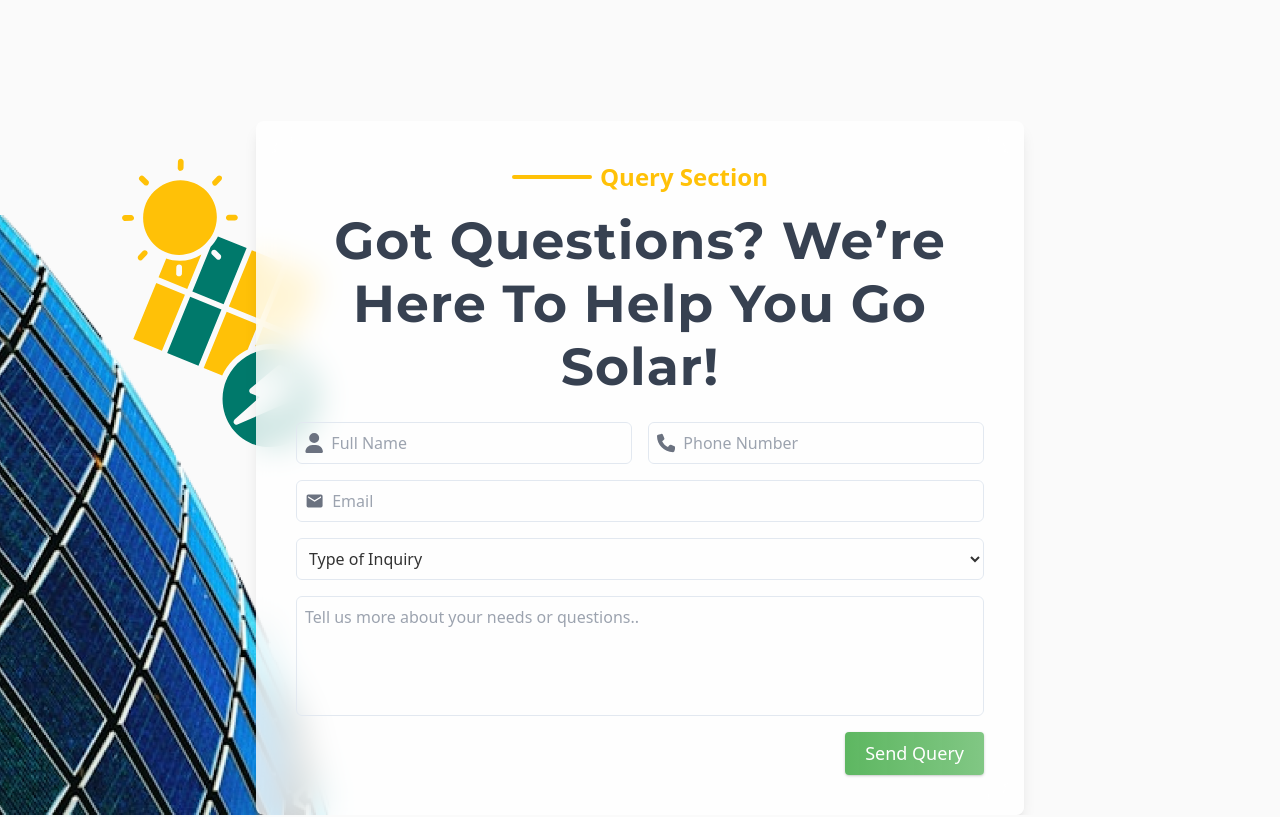
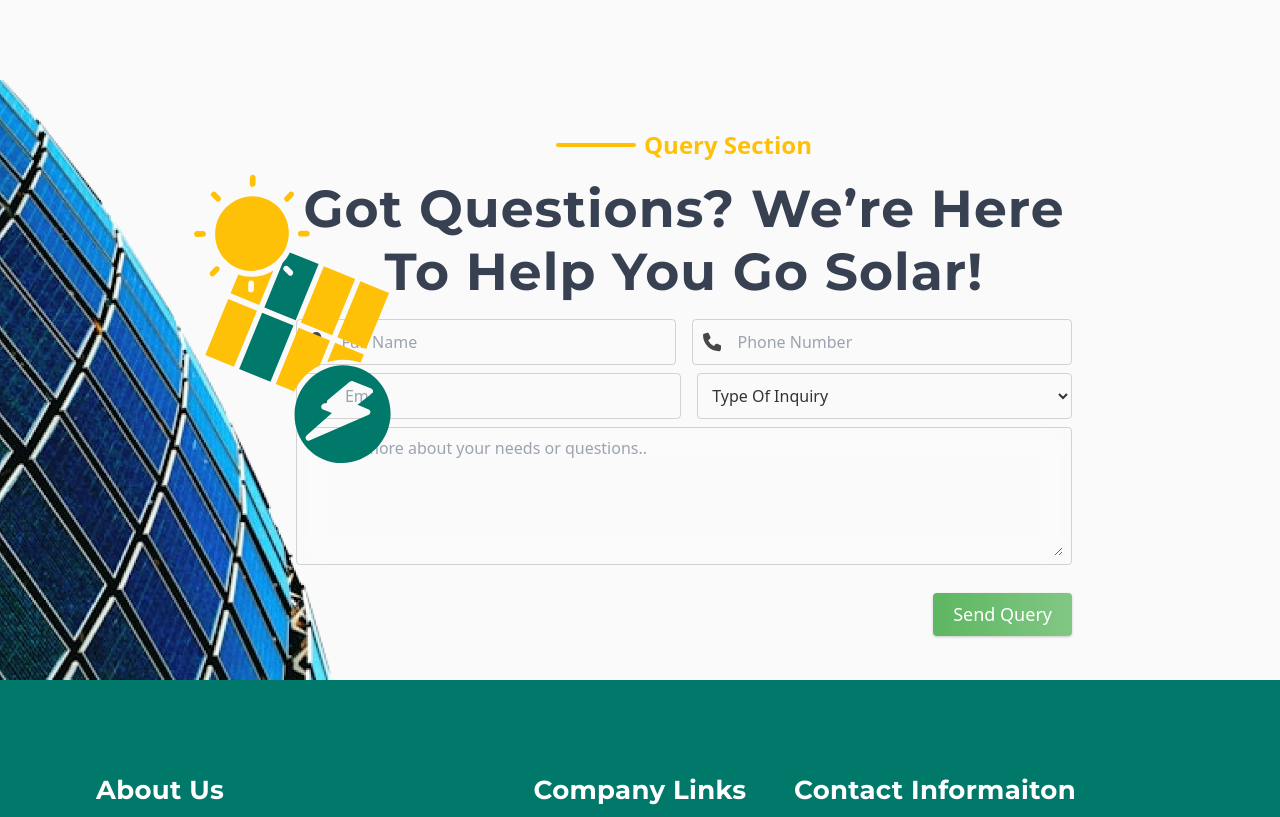
Before and after one commit to Chaitanya-exe/BDBVPL, a Next.js app: page / in a window 1280 px wide. Shown: the part 4700-5517 px from the top of the page. Built offline with nearby package versions, Linux system fonts and the light colour scheme; what tailwindcss-motion would draw is missing.

Commit message:
page fix

```diff
--- a/components/sections/QuerySec.jsx
+++ b/components/sections/QuerySec.jsx
@@ -1,174 +1,6 @@
-// "use client";
-
-// import React, { useState } from "react";
-// import Image from "next/image";
-// import Conatiner from "../Conatiner";
-// import { FaPhone, FaUser } from "react-icons/fa6";
-// import { MdEmail } from "react-icons/md";
-// import Button from "../Button";
-
-// const QuerySec = () => {
-//   const [query, setQuery] = useState({
-//     name: "",
-//     number: "",
-//     email: "",
-//     type: "",
-//     userQuery: "",
-//   });
-
-//   const handleClick = async () => {
-//     try {
-//       const response = await fetch("api/query/submit", {
-//         method: "POST",
-//         headers: {
-//           "Content-Type": "application/json"
-//         },
-//         body: JSON.stringify({ ...query })
-//       });
-//       const data = await response.json();
-//       if (data.success) {
-//         alert(data.msg)
-//       }
-//     } catch (err) {
-//       alert("some error occured, Try again later")
-//     }
-//   };
-//   return (
-//     <div id="HomeQuery" className="relative flex justify-end lg:px-24  my-4">
-//       <Image
-//         src={"/icons/queryillus.svg"}
-//         width={120}
-//         height={112}
-//         alt=""
-//         className="absolute md:w-[300px] -right-3 md:left-28 md:top-4 -top-14 z-10"
-//       />
-//       <Image
-//         src={"/images/queryimg.png"}
-//         width={210}
-//         height={265}
-//         alt=""
-//         className="absolute -left-8 md:left-0 lg:-bottom-6 md:w-[580px]  -bottom-6 -z-10"
-//       />
-
-//       <form
-//         className={`*:my-2 md:max-w-[1000px] *:bg-[#FAFAFA`}
-//       >
-//         <Conatiner
-//           title={"Query section"}
-//           h1={"Got Questions? We’re Here to Help You Go Solar!"}
-//           textAllign={"text-center px-20"}
-//         />
-//         <div className="md:flex items-center px-10 md:px-28 *:my-2 *:md:my-0 *:w-full gap-4 *:border *:rounded *:flex *:items-center *:p-2.5 *:gap-2 *:border-text/20 ">
-//           <div className="focus-within:border-text/50">
-//             <FaUser className="size-5 text-text/90" />
-//             <input
-//               type="text"
-//               id="fullname"
-//               name="fullName"
-//               value={query.name}
-//               onChange={(e) => setQuery({ ...query, name: e.target.value })}
-//               placeholder="Full Name"
-//               className="capitalize w-full outline-none bg-transparent px-2"
-//             />
-//           </div>
-//           <div className="focus-within:border-text/50">
-//             <FaPhone className="size-5 text-text/90" />
-//             <input
-//               type="text"
-//               id="ph"
-//               name="ph"
-//               value={query.number}
-//               onChange={(e) => setQuery({ ...query, number: e.target.value })}
-//               placeholder="Phone Number"
-//               className="w-full outline-none bg-transparent px-2"
-//             />
-//           </div>
-//         </div>
-//         <div className="md:flex items-center px-10 md:px-28 *:my-2 *:md:my-0 *:w-full gap-4 *:border *:rounded *:flex *:items-center  *:gap-2 *:border-text/20 ">
-//           <div className="p-2.5 focus-within:border-text/50 ">
-//             <MdEmail className="size-6 text-text/90" />
-//             <input
-//               type="email"
-//               id="email"
-//               name="email"
-//               value={query.email}
-//               onChange={(e) => setQuery({ ...query, email: e.target.value })}
-//               placeholder="Email"
-//               className="w-full outline-none bg-transparent px-2"
-//             />
-//           </div>
-
-//           <div className="focus-within:border-text/50">
-//             <select
-//               onChange={(e) => {
-//                 console.log(query)
-//                 setQuery({ ...query, type: e.target.value.toUpper() })
-//               }}
-//               name="dropdown"
-//               defaultValue=""
-//               className="w-full capitalize bg-transparent p-2.5 h-full focus:outline-none"
-//             >
-//               <option
-//                 value={query.type}
-//                 onChange={(e) => {
-//                   console.log(query)
-//                   setQuery({ ...query, type: e.target.value.toUpper() })
-//                 }}
-//                 disabled
-//                 hidden
-//               >
-//                 Type of inquiry
-//               </option>
-//               <option value="consultation" className="bg-white">
-//                 Consultation
-//               </option>
-//               <option value="design" className="bg-white">
-//                 Design
-//               </option>
-//               <option value="maintanence" className="bg-white">
-//                 Maintanence
-//               </option>
-//               <option value="installation" className="bg-white">
-//                 Installation
-//               </option>
-//               <option value="other" className="bg-white">
-//                 Other
-//               </option>
-//             </select>
-//           </div>
-//         </div>
-//         <div className="border backdrop-blur-md rounded mx-10 md:mx-28 flex items-center p-2 gap-2 border-text/20 focus-within:border-text/50">
-//           <textarea
-//             rows={5}
-//             id="query"
-//             name="query"
-//             value={query.userQuery}
-//             onChange={(e) => {
-//               setQuery({ ...query, userQuery: e.target.value });
-//             }}
-//             placeholder="Tell us more about your needs or questions.."
-//             className="w-full  outline-none bg-transparent px-2"
-//           />
-//         </div>
-//         <div className="float-right md:py-3 py-2  px-10 md:px-28">
-//           <Button
-//             text={"Send Query"}
-//             handleClick={(e) => {
-//               e.preventDefault();
-//               handleClick();
-//             }}
-//           />
-//         </div>
-//       </form>
-//     </div>
-//   );
-// };
-
-// export default QuerySec;
-
 "use client";
 
-import React, { useState, useEffect } from "react";
+import React, { useState } from "react";
 import Image from "next/image";
 import Conatiner from "../Conatiner";
 import { FaPhone, FaUser } from "react-icons/fa6";
@@ -186,17 +18,19 @@ const QuerySec = () => {
 
   const handleClick = async () => {
     try {
-      const response = await fetch("/api/query/submit", {
+      const response = await fetch("api/query/submit", {
         method: "POST",
-        headers: { "Content-Type": "application/json" },
-        body: JSON.stringify({ ...query }),
+        headers: {
+          "Content-Type": "application/json"
+        },
+        body: JSON.stringify({ ...query })
       });
       const data = await response.json();
       if (data.success) {
-        alert(data.msg);
+        alert(data.msg)
       }
     } catch (err) {
-      alert("Some error occurred, please try again later.");
+      alert("some error occured, Try again later")
     }
   };
 
@@ -208,104 +42,118 @@ const QuerySec = () => {
     })
   }
   return (
-    <div
-      id="HomeQuery"
-      className="relative flex justify-center my-4 px-4 md:px-12 lg:px-24 overflow-hidden"
-    >
-      {/* Background Images */}
+    <div id="HomeQuery" className="relative flex justify-end lg:px-24  my-4">
       <Image
-        src="/icons/queryillus.svg"
-        width={300}
-        height={300}
-        alt="Illustration"
-        className="absolute -top-10 md:top-0 right-0 md:left-10 z-10"
+        src={"/icons/queryillus.svg"}
+        width={120}
+        height={112}
+        alt=""
+        className="absolute md:w-[300px] -right-3 md:left-28 md:top-4 -top-14 z-10"
       />
       <Image
-        src="/images/queryimg.png"
-        width={580}
-        height={400}
-        alt="Query"
-        className="absolute bottom-0 -left-20 md:left-0 -z-10 hidden md:block"
+        src={"/images/queryimg.png"}
+        width={210}
+        height={265}
+        alt=""
+        className="absolute -left-8 md:left-0 lg:-bottom-6 md:w-[580px]  -bottom-6 -z-10"
       />
 
-      {/* Query Form */}
-      <form className="bg-white/80 backdrop-blur-lg p-6 md:p-10 rounded-lg shadow-lg w-full max-w-3xl space-y-4 relative z-20">
+      <form
+        className={`*:my-2 md:max-w-[1000px] *:bg-[#FAFAFA`}
+      >
         <Conatiner
-          title="Query Section"
-          h1="Got Questions? We’re Here to Help You Go Solar!"
-          textAllign="text-center"
+          title={"Query section"}
+          h1={"Got Questions? We’re Here to Help You Go Solar!"}
+          textAllign={"text-center px-20"}
         />
-
-        {/* Input Fields */}
-        <div className="grid grid-cols-1 md:grid-cols-2 gap-4">
-          <div className="flex items-center border rounded-md p-2 focus-within:border-teal-500">
-            <FaUser className="text-gray-500 size-5 mr-2" />
+        <div className="md:flex items-center px-10 md:px-28 *:my-2 *:md:my-0 *:w-full gap-4 *:border *:rounded *:flex *:items-center *:p-2.5 *:gap-2 *:border-text/20 ">
+          <div className="focus-within:border-text/50">
+            <FaUser className="size-5 text-text/90" />
             <input
               type="text"
-              name="name"
+              id="fullname"
+              name="fullName"
               value={query.name}
-              onChange={handleChange}
+              onChange={(e) => setQuery({ ...query, name: e.target.value })}
               placeholder="Full Name"
-              className="w-full outline-none bg-transparent"
+              className="capitalize w-full outline-none bg-transparent px-2"
             />
           </div>
-          <div className="flex items-center border rounded-md p-2 focus-within:border-teal-500">
-            <FaPhone className="text-gray-500 size-5 mr-2" />
+          <div className="focus-within:border-text/50">
+            <FaPhone className="size-5 text-text/90" />
             <input
               type="text"
-              name="number"
+              id="ph"
+              name="ph"
               value={query.number}
-              onChange={handleChange}
+              onChange={(e) => setQuery({ ...query, number: e.target.value })}
               placeholder="Phone Number"
-              className="w-full outline-none bg-transparent"
+              className="w-full outline-none bg-transparent px-2"
             />
           </div>
-          <div className="flex items-center border rounded-md p-2 focus-within:border-teal-500 col-span-1 md:col-span-2">
-            <MdEmail className="text-gray-500 size-5 mr-2" />
+        </div>
+        <div className="md:flex items-center px-10 md:px-28 *:my-2 *:md:my-0 *:w-full gap-4 *:border *:rounded *:flex *:items-center  *:gap-2 *:border-text/20 ">
+          <div className="p-2.5 focus-within:border-text/50 ">
+            <MdEmail className="size-6 text-text/90" />
             <input
               type="email"
+              id="email"
               name="email"
               value={query.email}
-              onChange={handleChange}
+              onChange={(e) => setQuery({ ...query, email: e.target.value })}
               placeholder="Email"
-              className="w-full outline-none bg-transparent"
+              className="w-full outline-none bg-transparent px-2"
             />
           </div>
-          <div className="col-span-1 md:col-span-2">
+
+          <div className="focus-within:border-text/50">
             <select
-              name="type"
-              value={query.type}
               onChange={handleChange}
-              className="w-full border rounded-md p-2 outline-none bg-transparent"
+              name="dropdown"
+              defaultValue=""
+              className="w-full capitalize bg-transparent p-2.5 h-full focus:outline-none"
             >
-              <option value="" disabled hidden>
-                Type of Inquiry
+              <option
+                value={""}
+                disabled
+                hidden
+              >
+                Type of inquiry
               </option>
-              <option value="consultation">Consultation</option>
-              <option value="design">Design</option>
-              <option value="maintenance">Maintenance</option>
-              <option value="installation">Installation</option>
-              <option value="other">Other</option>
+              <option value="consultation" className="bg-white">
+                Consultation
+              </option>
+              <option value="design" className="bg-white">
+                Design
+              </option>
+              <option value="maintanence" className="bg-white">
+                Maintanence
+              </option>
+              <option value="installation" className="bg-white">
+                Installation
+              </option>
+              <option value="other" className="bg-white">
+                Other
+              </option>
             </select>
           </div>
         </div>
-
-        {/* Text Area */}
-        <div className="border rounded-md p-2 focus-within:border-teal-500">
+        <div className="border backdrop-blur-md rounded mx-10 md:mx-28 flex items-center p-2 gap-2 border-text/20 focus-within:border-text/50">
           <textarea
-            name="userQuery"
-            rows={4}
+            rows={5}
+            id="query"
+            name="query"
             value={query.userQuery}
-            onChange={handleChange}
+            onChange={(e) => {
+              setQuery({ ...query, userQuery: e.target.value });
+            }}
             placeholder="Tell us more about your needs or questions.."
-            className="w-full outline-none bg-transparent resize-none"
+            className="w-full  outline-none bg-transparent px-2"
           />
         </div>
-
-        {/* Submit Button */}
-        <div className="text-right">
+        <div className="float-right md:py-3 py-2  px-10 md:px-28">
           <Button
-            text="Send Query"
+            text={"Send Query"}
             handleClick={(e) => {
               e.preventDefault();
               handleClick();
```
